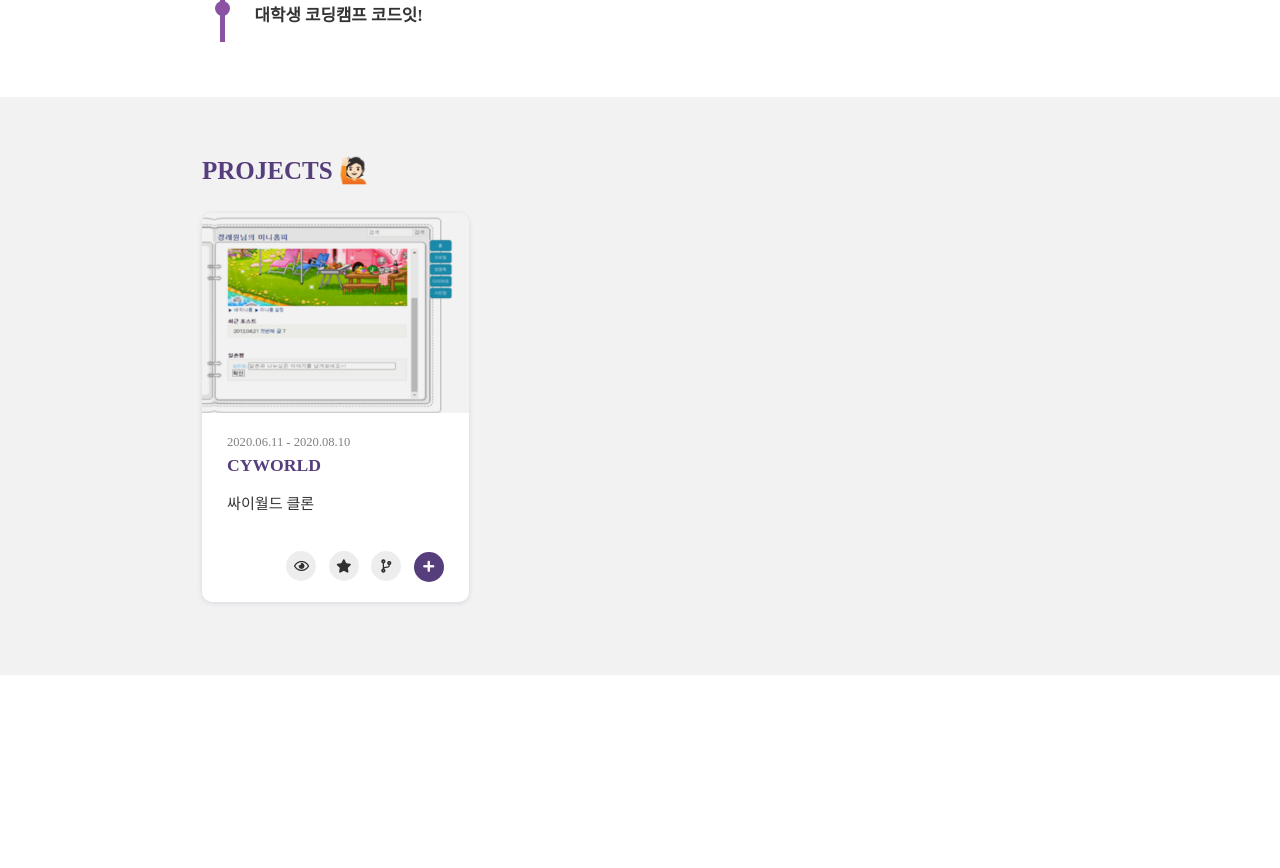
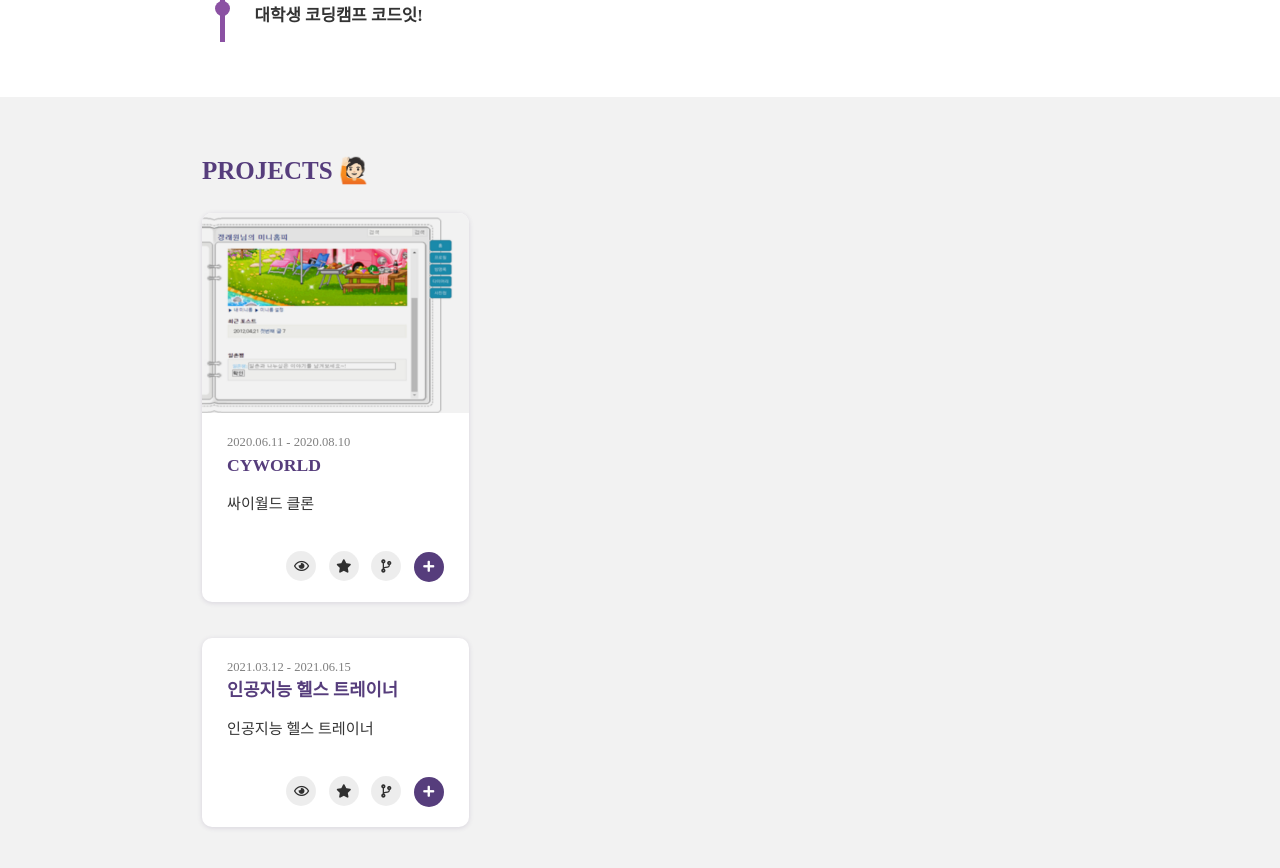
Before and after one commit to naye0ng/Grape-Theme, a Jekyll site: the page built from portfolio.html, in a window 1280 px wide and 900 px high, scrolled down 689 px. Shown: the top 868 px of the window. Built offline with Jekyll 4.4.1, drawn with Linux system fonts in a browser that asks for light colours; nearby versions of some CDN libraries; some web fonts are replaced; before the commit the page ends 1364 px from its top, so only the background shows below that.

Commit message:
repo 수정

```diff
--- a/_data/projects.yml
+++ b/_data/projects.yml
@@ -46,3 +46,13 @@
     title: CYWORLD
     summary: cyworld clone
     description: 싸이월드 클론
+
+- project:
+    print: True
+    modal: True
+    url: https://github.com/sangzun-han/cyworldclone
+    # image:
+    date: 2021.03.12 - 2021.06.15
+    title: 인공지능 헬스 트레이너
+    summary: 인공지능 헬스 트레이너
+    description: 인공지능 헬스 트레이너
```
